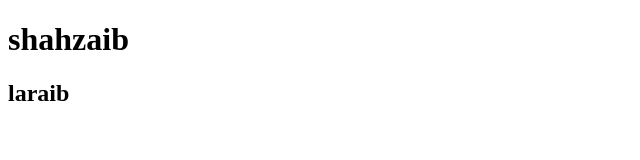
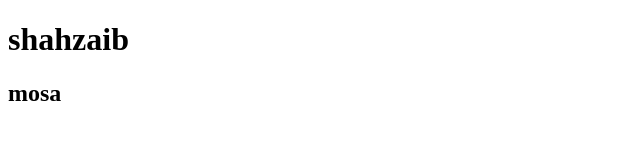
Before and after one commit to MS-Shahzaib-code/-delete, a plain HTML site: page index.html in a window 1280 px wide. Shown: the full height of the page, 0-640 px from the left. Drawn offline with Linux system fonts and the light colour scheme.

Commit message:
add name new

```diff
--- a/index.html
+++ b/index.html
@@ -7,6 +7,6 @@
 </head>
 <body>
     <h1>shahzaib</h1>
-    <h2>laraib</h2>
+    <h2>mosa</h2>
 </body>
 </html>
```
